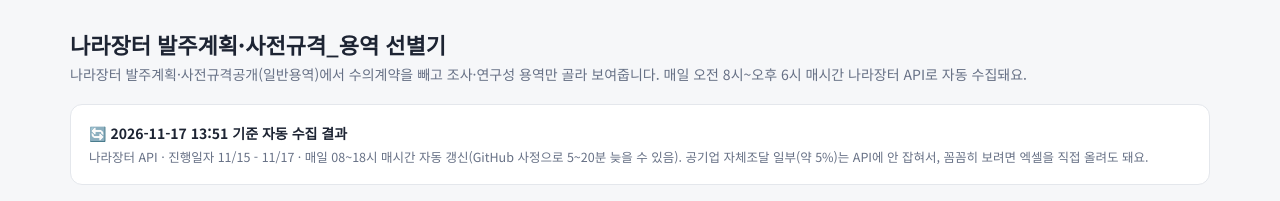
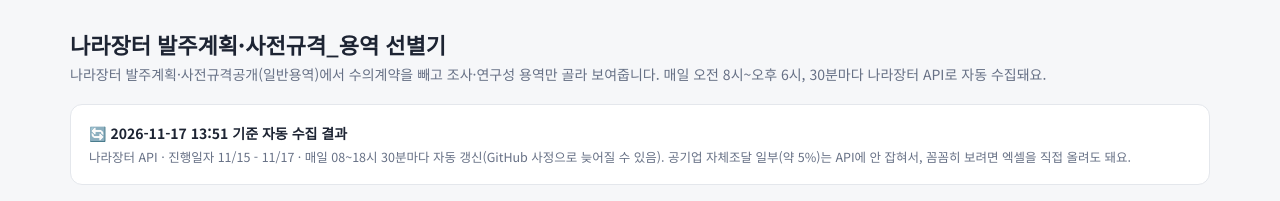
Before and after one commit to ejjangwork/g2b-selector, a plain HTML site: page index.html in a window 1280 px wide. Shown: the top 201 px of the page. Drawn offline with Linux system fonts and the light colour scheme.

Commit message:
Add files via upload

```diff
--- a/index.html
+++ b/index.html
@@ -113,7 +113,7 @@ tr.dup mark{background:#f3f0e0}
 <body>
 <div class="wrap">
   <h1>나라장터 발주계획·사전규격_용역 선별기</h1>
-  <p class="lead">나라장터 발주계획·사전규격공개(일반용역)에서 수의계약을 빼고 조사·연구성 용역만 골라 보여줍니다. 매일 오전 8시~오후 6시 매시간 나라장터 API로 자동 수집돼요.</p>
+  <p class="lead">나라장터 발주계획·사전규격공개(일반용역)에서 수의계약을 빼고 조사·연구성 용역만 골라 보여줍니다. 매일 오전 8시~오후 6시, 30분마다 나라장터 API로 자동 수집돼요.</p>
 
   <div class="card" id="autoCard">
     <div class="row" style="justify-content:space-between">
@@ -495,7 +495,7 @@ async function getLatest(){
 function showLatestInfo(){
     const g = latest.generatedAt, rg = latest.range.replace(/(\d{4})(\d{2})(\d{2})/g, (m,y,mo,d) => `${+mo}/${+d}`);
     $('autoTitle').textContent = `🔄 ${g} 기준 자동 수집 결과`;
-    $('autoSub').textContent = `나라장터 API · 진행일자 ${rg} · 매일 08~18시 매시간 자동 갱신(GitHub 사정으로 5~20분 늦을 수 있음). 공기업 자체조달 일부(약 5%)는 API에 안 잡혀서, 꼼꼼히 보려면 엑셀을 직접 올려도 돼요.`;
+    $('autoSub').textContent = `나라장터 API · 진행일자 ${rg} · 매일 08~18시 30분마다 자동 갱신(GitHub 사정으로 늦어질 수 있음). 공기업 자체조달 일부(약 5%)는 API에 안 잡혀서, 꼼꼼히 보려면 엑셀을 직접 올려도 돼요.`;
 }
 async function loadLatest(){
   try {
```
